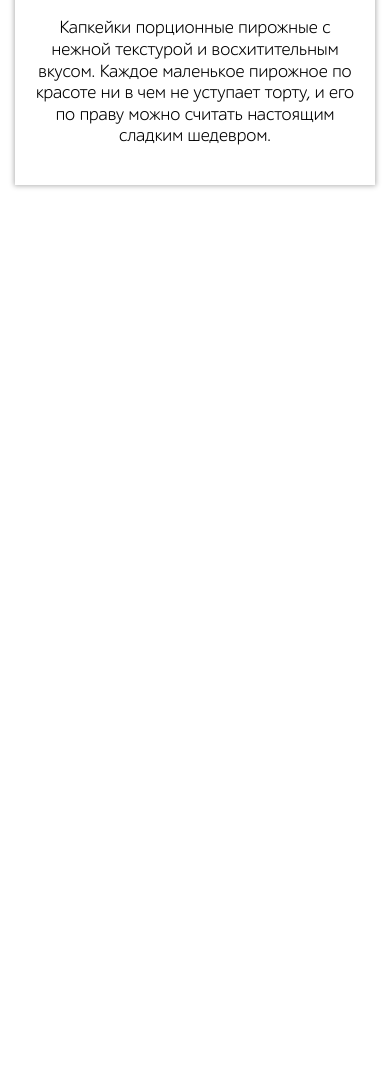
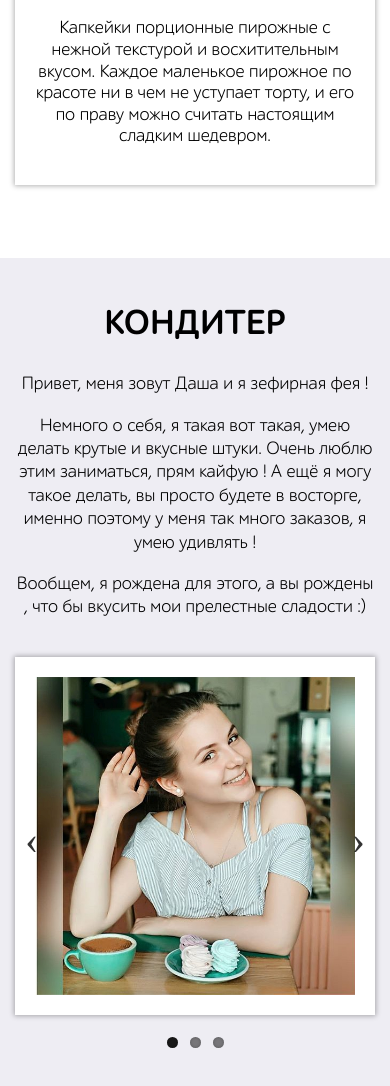
Before and after one commit to pomehy/zefir-cloud, a plain HTML site: page index.html in a window 390 px wide. Shown: the part 2017-3103 px from the top of the page. Before the commit the page ends 2275 px from the top, so only its background shows below. Drawn offline with nearby package versions, Linux system fonts and the light colour scheme; files whose address does not match are found by name; a web font is replaced by a local one.

Commit message:
adaptive (master)

```diff
--- a/css/main.css
+++ b/css/main.css
@@ -320,6 +320,7 @@ body {
 }
 
 .master {
+    display: flex;
     background-color: #EEEDF3;
 }
 .master__content {
@@ -337,6 +338,8 @@ body {
     flex-basis: 50%;
     max-width: 50%;
     text-align: center;
+
+    box-sizing: border-box;
 }
 .master__title {
     font-weight: bold;
@@ -351,6 +354,8 @@ body {
     padding-right: 15px;
     flex-basis: 50%;
     max-width: 50%;
+
+    box-sizing: border-box;
 }
 .master__slider {
     margin-bottom: 40px;
@@ -382,15 +387,17 @@ body {
 
     background-color: #ffffff;
     box-shadow: 0 0 5px 1px rgba(1, 3, 4, 0.3);
+
+    box-sizing: border-box;
 }
 
 .master__video {
     display: block;
     margin: auto;
-    padding-top: 10px;
-    padding-left: 10px;
-    padding-right: 10px;
-    padding-bottom: 10px;
+    padding-top: 20px;
+    padding-left: 20px;
+    padding-right: 20px;
+    padding-bottom: 20px;
 
 
     background-color: #ffffff;
@@ -937,6 +944,10 @@ body {
         .product {
             height: auto;
         }
+        .master__photo,
+        .master__video {
+            max-width: ;width: 100%;
+        }
 
 }
 
@@ -944,6 +955,15 @@ body {
         .product__item {
             flex-basis: 47%;
             max-width: 47%;
+        }
+        .master__description {
+            flex-basis: 75%;
+            max-width: 75%;
+            margin-bottom: 20px;
+        }
+        .master-photo-wrapper {
+            flex-basis: 75%;
+            max-width: 75%;
         }
 
 }
@@ -959,10 +979,14 @@ body {
 
 /* Extra Small Devices, Phones */
 @media only screen and (max-width : 480px) {
-    /* .product__item {
-        flex-basis: 95%;
-        max-width: 95%;
-    } */
+    .master__description {
+        flex-basis: 100%;
+        max-width: 100%;
+    }
+    .master-photo-wrapper {
+        flex-basis: 100%;
+        max-width: 100%;
+    }
 
 }
 
--- a/index.html
+++ b/index.html
@@ -100,9 +100,9 @@
                 </ul>
             </div>
         </section>
-        <!-- <section class="master section-padding">
+        <section class="master section-padding">
             <div class="container">
-                <div class="master__content row">
+                <div class="master__content">
                     <div class="master__description">
                         <h2 class="master__title section-title">Кондитер</h2>
                         <p class="master__text">
@@ -122,17 +122,17 @@
                             <div class="flexslider master__slider">
                                 <ul class="slides">
                                     <li>
-                                        <a> <img class="master__photo" src="img/content-img/master/master__photo-2.jpg" width="350"></a>
+                                        <a> <img class="master__photo" src="img/content-img/master/master__photo-3.jpg" width="350"></a>
                                     </li>
                                     <li>
-                                        <video class="master__video"
+                                        <!-- <video class="master__video"
                                             controls
                                             preload="metadata"
                                             width="350"
                                             poster="/video/master-poster.jpg">
                                             <source src="video/master_video.mp4" type="video/mp4">
-                                        </video>
-
+                                        </video>                                     -->
+                                        <img class="master__photo" src="img/content-img/master/master__photo-2.jpg" width="350">
                                     </li>
                                     <li>
                                         <img class="master__photo" src="img/content-img/master/master__photo-3.jpg" width="350">
@@ -144,7 +144,7 @@
                     </div>
                 </div>
             </div>
-        </section> -->
+        </section>
         <!-- <section class="price section-padding">
             <span id="price" class="section-anchor"></span>
             <div class="container">
```
